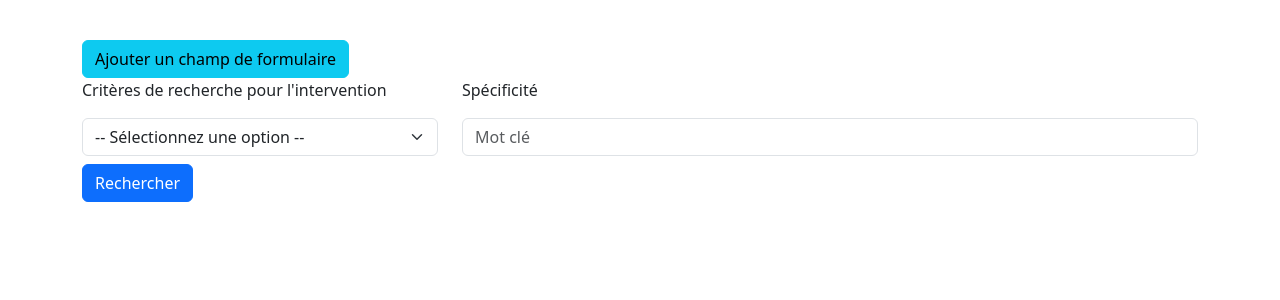
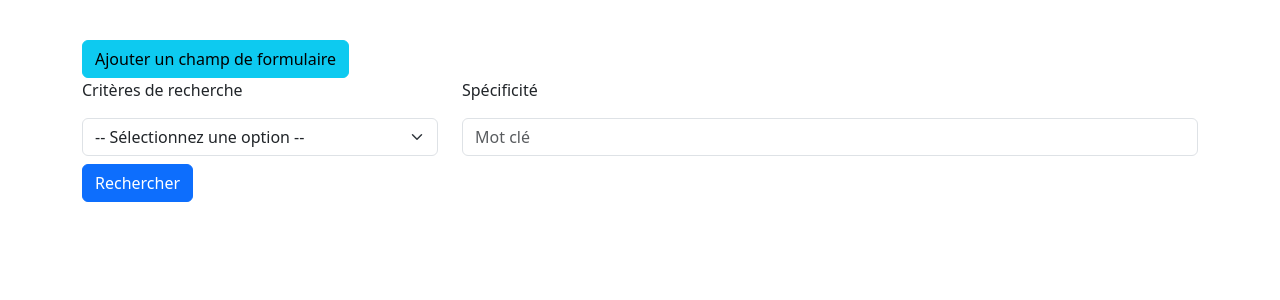
Before and after one commit to yunko006/agir_inter, a Flask app: template app/templates/search/combinaison.html in a window 1280 px wide. Shown: the part 169-469 px from the top of the page. Run offline with Flask 2, Linux system fonts and the light colour scheme; the template is opened without the code that fills it, so the values that code supplies are empty; some libraries are stand-ins or nearby versions.

```diff
--- a/app/templates/search/add_fields.html
+++ b/app/templates/search/add_fields.html
@@ -1,6 +1,6 @@
 <div class="row mb-2" name='test'>
     <div class="col-4">
-      <p>Critères de recherche pour l'intervention</p>
+      <p>Critères de recherche</p>
       <div class="form-group">
         <select class="form-select" name="champs">
           <option value="" selected disabled>-- Sélectionnez une option --</option>
--- a/app/templates/search/combinaison.html
+++ b/app/templates/search/combinaison.html
@@ -20,7 +20,7 @@
   <div id="form-fields">
     <div class="row mb-2" name='test'>
       <div class="col-4">
-        <p>Critères de recherche pour l'intervention</p>
+        <p>Critères de recherche</p>
         <div class="form-group">
           <select class="form-select" name="champs">
             <option value="" selected disabled>-- Sélectionnez une option --</option>
```
